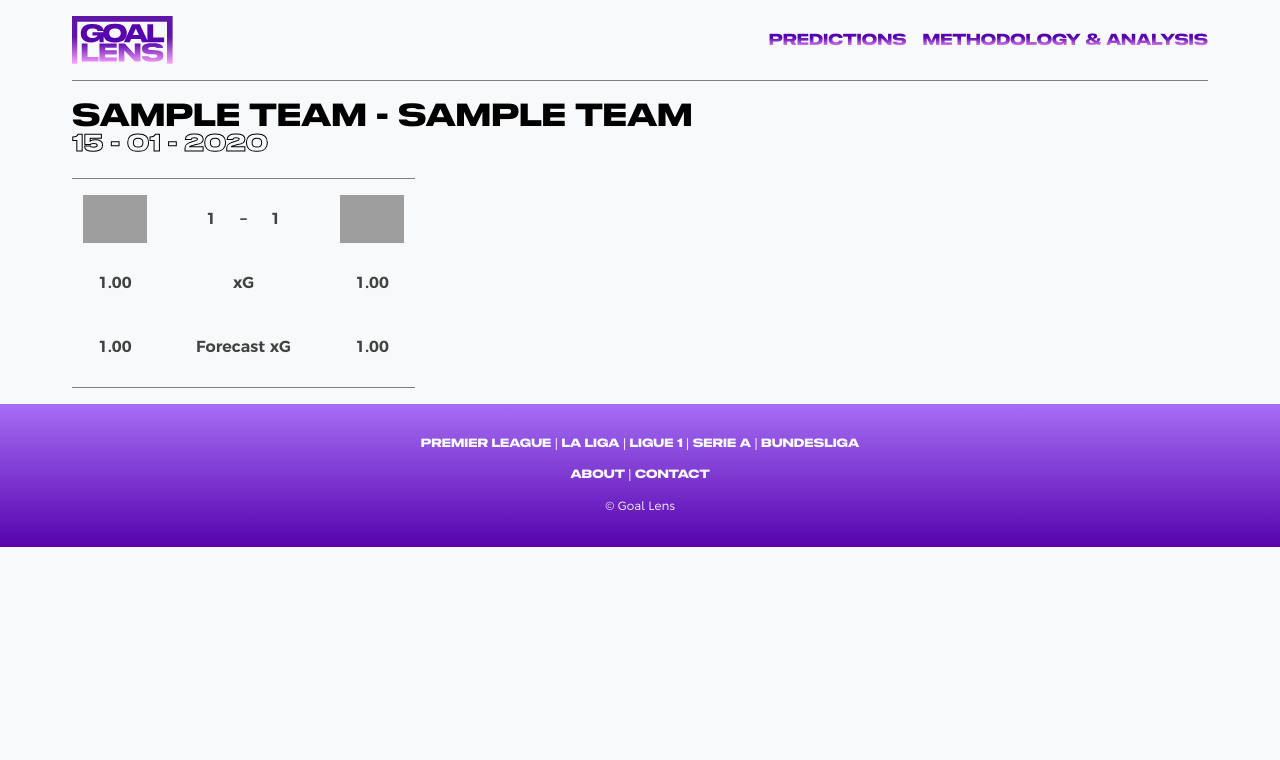
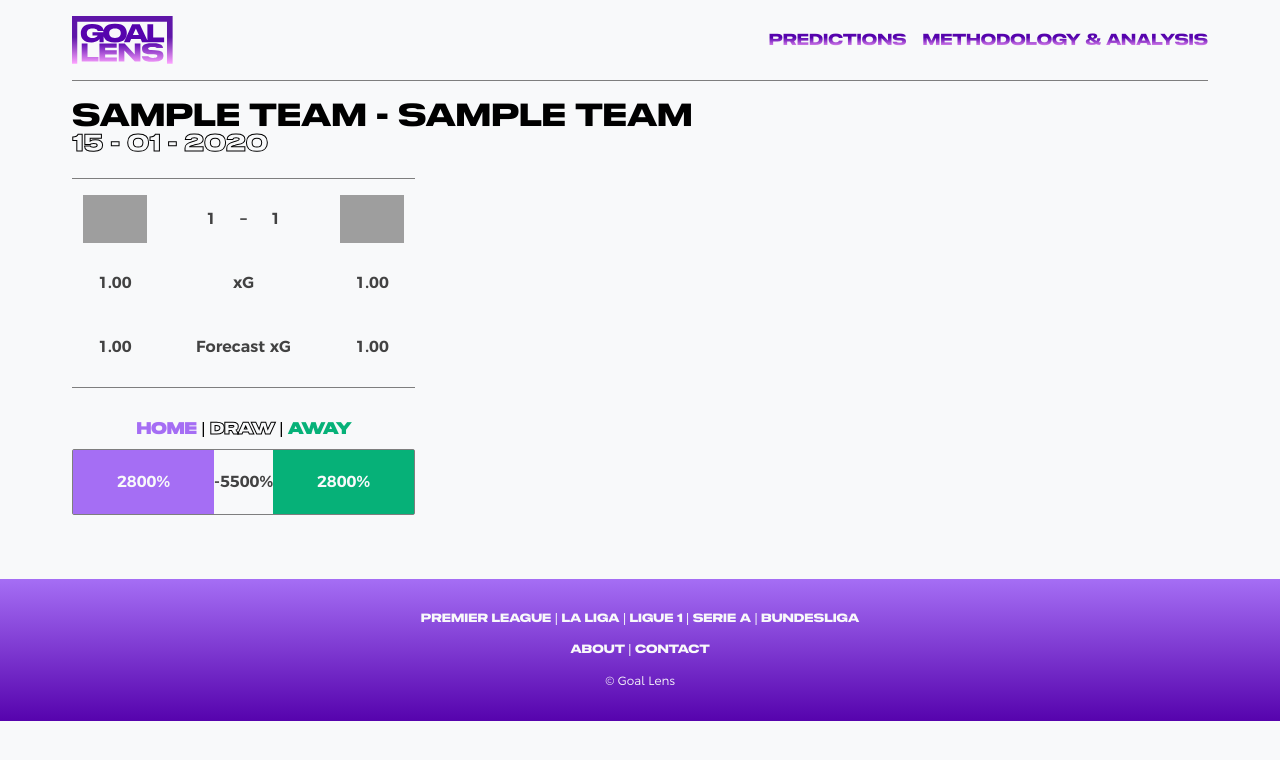
Before and after one commit to juancoquet/goallens, a Django app: page /predictions/1 in a window 1280 px wide. Shown: the top 760 px of the page. Run offline with Django 4.2, Linux system fonts and the light colour scheme; tables that the repository leaves empty hold one stand-in row (values such as "Sample post"); grey boxes are pictures that could not be loaded.

Commit message:
implement win percentage bar

```diff
--- a/predictions/views.py
+++ b/predictions/views.py
@@ -8,10 +8,21 @@
     fixture = Fixture.objects.get(id=fixture_id)
     dd, mm, yyyy = fixture.date.day, fixture.date.month, fixture.date.year
     prediction = Prediction.objects.get(fixture=fixture)
+    home_win_prob = int(round(prediction.home_win_prob, 2) * 100)
+    away_win_prob = int(round(prediction.away_win_prob, 2) * 100)
+    draw_prob = int(round(prediction.draw_prob, 2) * 100)
+    while home_win_prob + away_win_prob + draw_prob > 100: # 101%
+        draw_prob -= 1
+    while home_win_prob + away_win_prob + draw_prob < 100: # 99%
+        draw_prob += 1
+
     return render(request, 'prediction_detail.html', {
         'fixture': fixture,
         'prediction': prediction,
         'dd': str(dd).zfill(2),
         'mm': str(mm).zfill(2),
         'yyyy': yyyy,
+        'home_win_prob': home_win_prob,
+        'away_win_prob': away_win_prob,
+        'draw_prob': draw_prob,
         })
--- a/static/css/_base.css
+++ b/static/css/_base.css
@@ -39,6 +39,7 @@
     --side-padding: 1.6rem;
     --h1-size: 3.2rem;
     --h2-size: 2.4rem;
+    --h3-size: 1.6rem;
     --text-size: 1.6rem;
 
     /* colors */
@@ -106,7 +107,10 @@
     margin-bottom: calc(var(--h2-size) * 0.5);
 }
 
-h3 {}
+h3 {
+    font-size: var(--h3-size);
+    margin-bottom: calc(var(--h3-size) * 0.5);
+}
 
 p:not(.nav__text),
 a:not(.nav__item),
--- a/static/css/prediction_detail.css
+++ b/static/css/prediction_detail.css
@@ -2,7 +2,7 @@
     margin-bottom: 0.4rem;
 }
 
-h2.outline {
+.text--outline {
     color: black;
     -webkit-text-fill-color: var(--bg);
     -webkit-text-stroke-width: 1px;
@@ -41,3 +41,58 @@
     letter-spacing: 0.6em;
     margin-right: -0.6em;
 }
+
+.probs-container {
+    max-width: 343px;
+}
+
+h3>.text--prpl{
+    font-family: 'Radwave', sans-serif;
+    color: var(--light-prpl);
+}
+
+h3>.text--outline {
+    font-family: 'Radwave', sans-serif;
+    color: black;
+    -webkit-text-fill-color: var(--bg);
+    -webkit-text-stroke-width: 1px;
+    -webkit-text-stroke-color: black;
+}
+
+h3>.text--green {
+    font-family: 'Radwave', sans-serif;
+    color: var(--light-green)
+}
+
+.bar {
+    border: 1px solid var(--dark-grey);
+    border-radius: 2px;
+    margin-top: 0;
+}
+
+.bar__segment {
+    height: 6.4rem;
+    margin: 0;
+    justify-content: center;
+}
+
+.bar__segment--home {
+    background-color: var(--light-prpl);
+}
+
+.bar__segment--draw {
+    background-color: var(--bg)
+}
+
+.bar__segment--away {
+    background-color: var(--light-green);
+}
+
+.bar__segment>.prob {
+    margin: 0;
+}
+
+.bar__segment--home>.prob,
+.bar__segment--away>.prob {
+    color: var(--bg);
+}
--- a/templates/prediction_detail.html
+++ b/templates/prediction_detail.html
@@ -7,7 +7,7 @@
 
 {% block content %}
 <h1 class="fixture-title">{{ fixture.home.short_name }} - {{ fixture.away.short_name }}</h1>
-<h2 class="outline heading--date">{{dd}} - {{mm}} - {{yyyy}}</h2>
+<h2 class="text--outline heading--date">{{dd}} - {{mm}} - {{yyyy}}</h2>
 
 <section class="stats">
   <img class="team-logo stats__item" src="{% static "images/team_logos/" %}{{ fixture.home.id }}.png" alt="{{ fixture.home.name }}">
@@ -21,6 +21,21 @@
   <p class="fxG stats__item">{{ prediction.forecast_hxG }}</p>
   <p class="fxG stats__item">Forecast xG</p>
   <p class="fxG stats__item">{{ prediction.forecast_axG }}</p>
-
+</section>
+<section class="win-probs">
+  <div class="container--col probs-container">
+    <h3><span class="text--prpl">Home</span> | <span class="text--outline">Draw</span> | <span class="text--green">Away</span></h3>
+    <div class="bar container--row">
+      <div class="bar__segment bar__segment--home container--col" style="width: {{ home_win_prob }}%">
+        <p class="prob prob--home">{{ home_win_prob }}%</p>
+      </div>
+      <div class="bar__segment bar__segment--draw container--col" style="width: {{ draw_prob }}%">
+        <p class="prob prob--draw">{{ draw_prob }}%</p>
+      </div>
+      <div class="bar__segment bar__segment--away container--col" style="width: {{ away_win_prob }}%">
+        <p class="prob prob--away">{{ away_win_prob }}%</p>
+      </div>
+    </div>
+  </div>
 </section>
 {% endblock content %}
```
Also changed, not shown: predictions/tests/test_views.py (+54 -37 lines), scripts/sandbox.py (+27 -2 lines).
